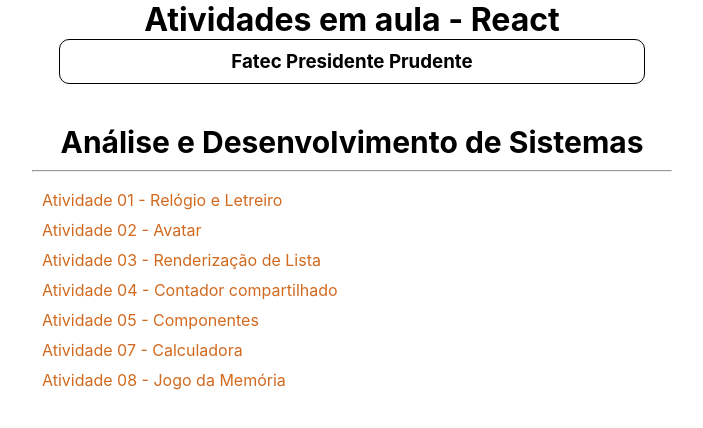
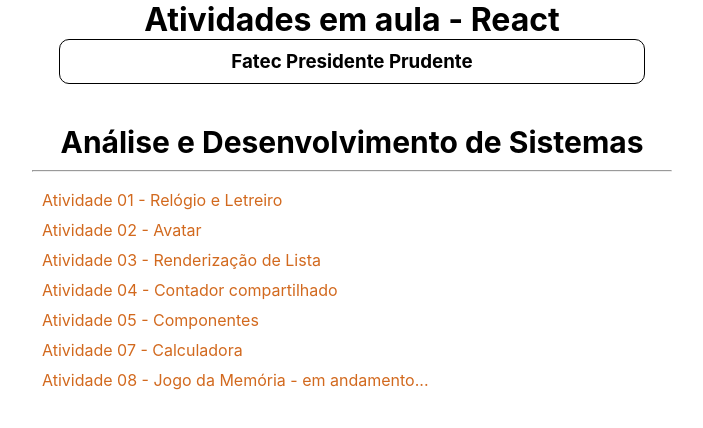
Before and after one commit to rogermsouza/engReact, a React (Create React App) app: page / in a window 1280 px wide. Shown: the top 428 px of the page, without its empty margins (288-991 px from the left). Built offline with nearby package versions, Linux system fonts and the light colour scheme.

Commit message:
Jogo da Memória em andamento

```diff
--- a/src/Home.js
+++ b/src/Home.js
@@ -31,7 +31,7 @@
                         <Link to="/Atv07">Atividade 07 - Calculadora</Link>
                     </li>
                     <li>
-                        <Link to="/Atv08">Atividade 08 - Jogo da Memória</Link>
+                        <Link to="/Atv08">Atividade 08 - Jogo da Memória - em andamento...</Link>
                     </li>
                 </ul>
             </nav>
```
